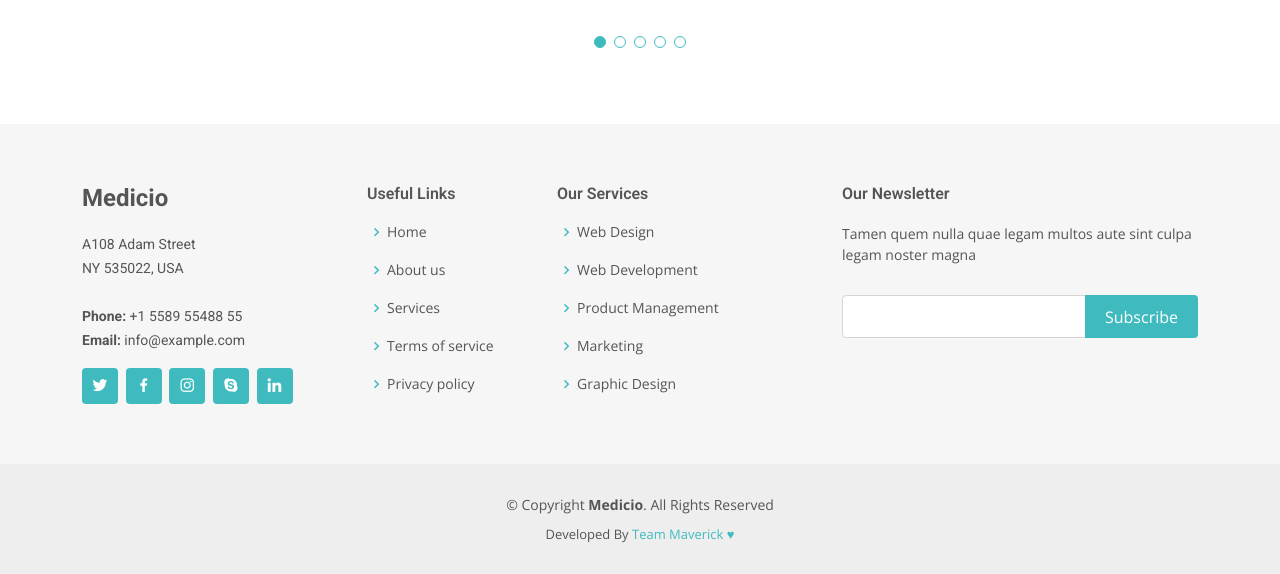
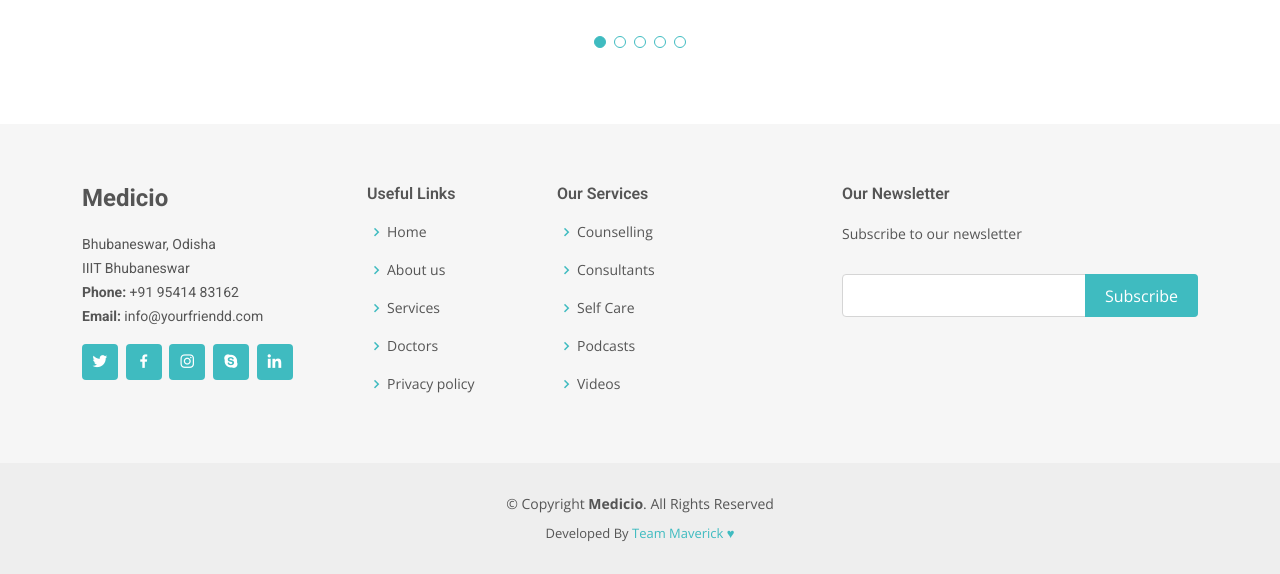
Before and after one commit to musaib-js/yourfriendd_nirman2.0, a Django app: page / in a window 1280 px wide. Shown: the part 4440-5014 px from the top of the page. Run offline with Django 3.2, Linux system fonts and the light colour scheme; some libraries are stand-ins or nearby versions.

Commit message:
text update

```diff
--- a/templates/base.html
+++ b/templates/base.html
@@ -71,10 +71,10 @@
           <div class="footer-info">
             <h3>Medicio</h3>
             <p>
-              A108 Adam Street <br>
-              NY 535022, USA<br><br>
-              <strong>Phone:</strong> +1 5589 55488 55<br>
-              <strong>Email:</strong> info@example.com<br>
+              Bhubaneswar, Odisha <br>
+              IIIT Bhubaneswar<br>
+              <strong>Phone:</strong> +91 95414 83162<br>
+              <strong>Email:</strong> info@yourfriendd.com<br>
             </p>
             <div class="social-links mt-3">
               <a href="#" class="twitter"><i class="bx bxl-twitter"></i></a>
@@ -92,7 +92,7 @@
             <li><i class="bx bx-chevron-right"></i> <a href="#">Home</a></li>
             <li><i class="bx bx-chevron-right"></i> <a href="#">About us</a></li>
             <li><i class="bx bx-chevron-right"></i> <a href="#">Services</a></li>
-            <li><i class="bx bx-chevron-right"></i> <a href="#">Terms of service</a></li>
+            <li><i class="bx bx-chevron-right"></i> <a href="#">Doctors</a></li>
             <li><i class="bx bx-chevron-right"></i> <a href="#">Privacy policy</a></li>
           </ul>
         </div>
@@ -100,17 +100,17 @@
         <div class="col-lg-3 col-md-6 footer-links">
           <h4>Our Services</h4>
           <ul>
-            <li><i class="bx bx-chevron-right"></i> <a href="#">Web Design</a></li>
-            <li><i class="bx bx-chevron-right"></i> <a href="#">Web Development</a></li>
-            <li><i class="bx bx-chevron-right"></i> <a href="#">Product Management</a></li>
-            <li><i class="bx bx-chevron-right"></i> <a href="#">Marketing</a></li>
-            <li><i class="bx bx-chevron-right"></i> <a href="#">Graphic Design</a></li>
+            <li><i class="bx bx-chevron-right"></i> <a href="">Counselling</a></li>
+            <li><i class="bx bx-chevron-right"></i> <a href="">Consultants</a></li>
+            <li><i class="bx bx-chevron-right"></i> <a href="">Self Care</a></li>
+            <li><i class="bx bx-chevron-right"></i> <a href="">Podcasts</a></li>
+            <li><i class="bx bx-chevron-right"></i> <a href="">Videos</a></li>
           </ul>
         </div>
 
         <div class="col-lg-4 col-md-6 footer-newsletter">
           <h4>Our Newsletter</h4>
-          <p>Tamen quem nulla quae legam multos aute sint culpa legam noster magna</p>
+          <p>Subscribe to our newsletter</p>
           <form action="" method="post">
             <input type="email" name="email"><input type="submit" value="Subscribe">
           </form>
--- a/templates/index.html
+++ b/templates/index.html
@@ -15,7 +15,7 @@
       <!-- Slide 1 -->
       <div class="carousel-item active" style="background-image: url(/static/img/slide/slide-1.jpg)">
         <div class="container">
-          <h2>Welcome to <span>Medicio</span></h2>
+          <h2>Welcome to <span>Your Friendd</span></h2>
           <p>Ut velit est quam dolor ad a aliquid qui aliquid. Sequi ea ut et est quaerat sequi nihil ut aliquam. Occaecati alias dolorem mollitia ut. Similique ea voluptatem. Esse doloremque accusamus repellendus deleniti vel.</p>
           <a href="#about" class="btn-get-started scrollto">Read More</a>
         </div>
```
